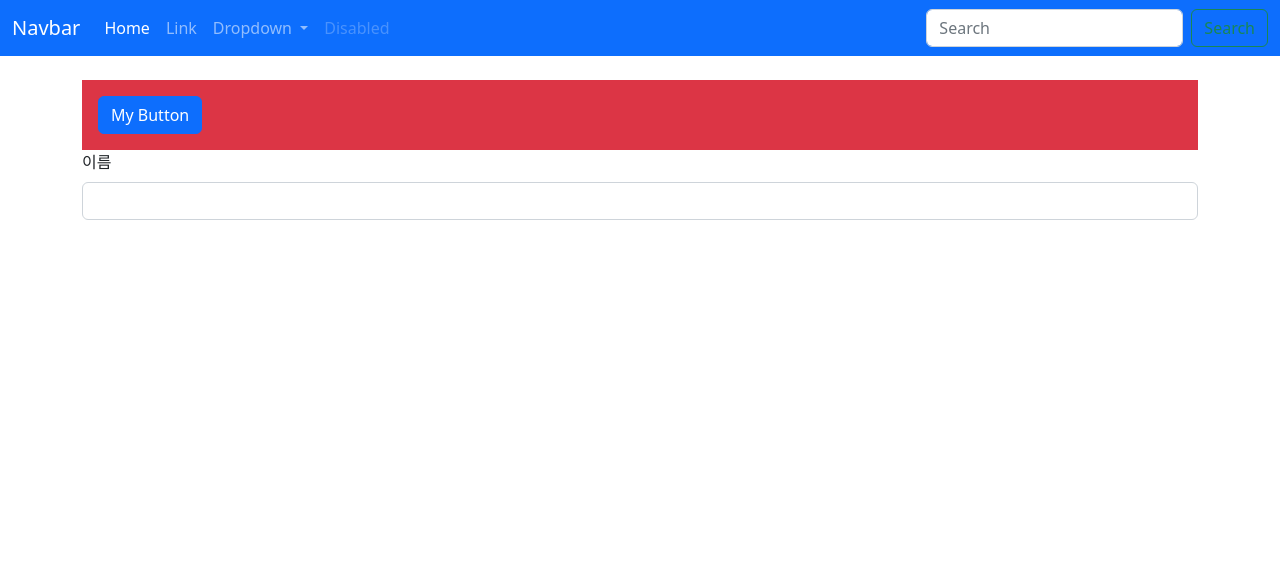
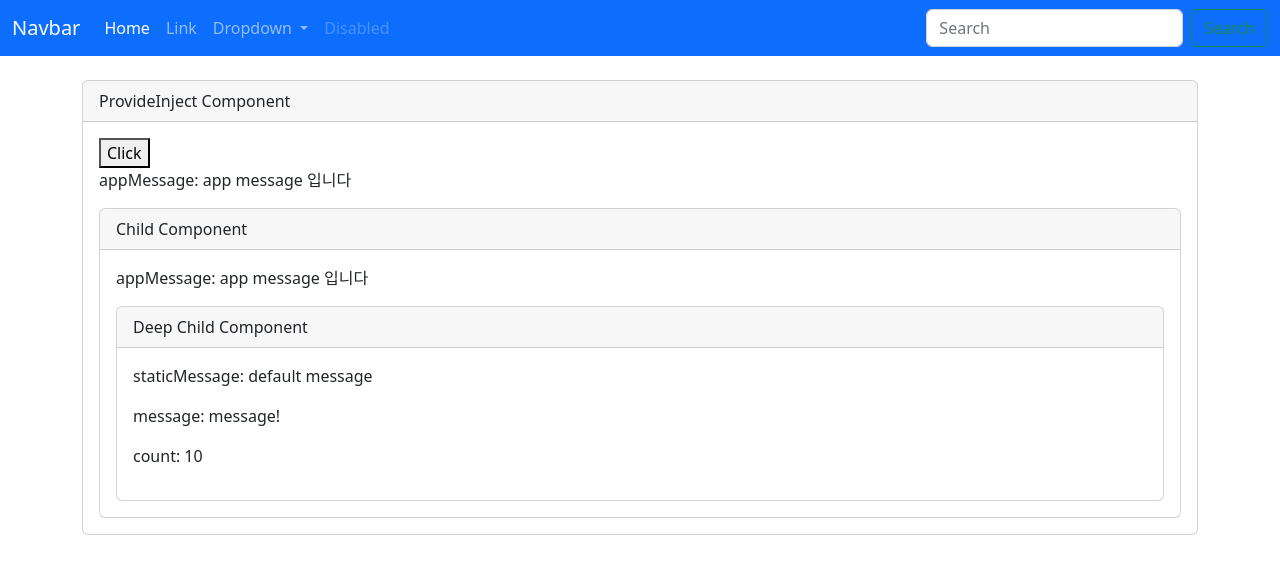
Before and after one commit to Donggwon-Seo/learn-vue3, a Vue app: page / in a window 1280 px wide. Shown: the top 574 px of the page. Built offline with nearby package versions, Linux system fonts and the light colour scheme.

Commit message:
Provide & Inject

```diff
--- a/src/App.vue
+++ b/src/App.vue
@@ -1,7 +1,8 @@
 <template>
-	<TheNav></TheNav>
-	<TheView></TheView>
-	<div></div>
+	<div>
+		<TheNav></TheNav>
+		<TheView></TheView>
+	</div>
 </template>
 
 <script>
@@ -9,14 +10,12 @@ import TheNav from "@/components/TheNav.vue";
 import TheView from "@/components/TheView.vue";
 
 export default {
-	components: {
-		TheNav,
-		TheView,
-	},
+	components: { TheView, TheNav },
+
 	setup() {
-		return {};
+		return { TheNav, TheView };
 	},
 };
 </script>
 
-<style lang="scss" scoped></style>
+<style scoped></style>
--- /dev/null
+++ b/src/components/Child.vue
@@ -0,0 +1,26 @@
+<template>
+	<div class="card">
+		<div class="card-header">Child Component</div>
+		<div class="card-body">
+			<p>appMessage: {{ appMessage }}</p>
+			<DeepChild></DeepChild>
+		</div>
+	</div>
+</template>
+
+<script>
+import { inject } from "vue";
+import DeepChild from "@/components/DeepChild.vue";
+
+export default {
+	components: {
+		DeepChild,
+	},
+	setup() {
+		const appMessage = inject("app-message");
+		return { appMessage };
+	},
+};
+</script>
+
+<style lang="scss" scoped></style>
--- /dev/null
+++ b/src/components/DeepChild.vue
@@ -0,0 +1,27 @@
+<template>
+	<div className="card">
+		<div className="card-header">Deep Child Component</div>
+		<div className="card-body">
+			<p>staticMessage: {{ staticMessage }}</p>
+			<p>message: {{ message }}</p>
+			<p>count: {{ count }}</p>
+		</div>
+	</div>
+</template>
+
+<script>
+import { inject } from "vue";
+
+export default {
+	setup() {
+		const staticMessage = inject("static-message", "default message");
+		const { message, updateMessage } = inject("message");
+		updateMessage("!");
+		message.value = message.value + "!";
+		const count = inject("count");
+		return { staticMessage, message, count };
+	},
+};
+</script>
+
+<style lang="scss" scoped></style>
--- /dev/null
+++ b/src/components/ProvideInject.vue
@@ -0,0 +1,43 @@
+<template>
+	<div class="container py-4">
+		<div class="card">
+			<div class="card-header">ProvideInject Component</div>
+			<div class="card-body">
+				<button @click="count++">Click</button>
+				<p>appMessage: {{ appMessage }}</p>
+				<Child></Child>
+			</div>
+		</div>
+	</div>
+</template>
+
+<script>
+import { inject, provide, readonly, ref } from "vue";
+import Child from "./Child.vue";
+
+export default {
+	components: {
+		Child,
+	},
+	setup() {
+		const staticMessage = "static message";
+		const message = ref("message");
+		const updateMessage = appendMessage => {
+			message.value = message.value + appendMessage;
+		};
+		const count = ref(10);
+		// provide('static-message', staticMessage);
+		provide("message", { message: readonly(message), updateMessage });
+		provide("count", count);
+		const msg = inject("msg");
+		console.log("msg: ", msg);
+		const appMessage = inject("app-message");
+		return { count, appMessage };
+	},
+	mounted() {
+		console.log("this.msg: ", this.msg);
+	},
+};
+</script>
+
+<style lang="scss" scoped></style>
--- a/src/components/TheView.vue
+++ b/src/components/TheView.vue
@@ -1,31 +1,18 @@
 <template>
 	<main>
-		<div class="container py-4">
-			<!--      @click="sayHello"-->
-			<MyButton
-				class="my-button"
-				id="my-button"
-				@say-hello="sayHello"
-			></MyButton>
-			<LabelInput label="이름" data-id="id입니다"></LabelInput>
-		</div>
+		<ProvideInject></ProvideInject>
 	</main>
 </template>
 
 <script>
-import MyButton from "./MyButton.vue";
-import LabelInput from "./LabelInput.vue";
+import ProvideInject from "@/components/ProvideInject.vue";
 
 export default {
 	components: {
-		MyButton,
-		LabelInput,
+		ProvideInject,
 	},
 	setup() {
-		const sayHello = () => {
-			alert("안녕하세요!");
-		};
-		return { sayHello };
+		return {};
 	},
 };
 </script>
--- a/src/main.js
+++ b/src/main.js
@@ -4,5 +4,10 @@ import App from "./App.vue";
 import "bootstrap/dist/js/bootstrap.js";
 
 const app = createApp(App);
-// app.component("AppCard", AppCard);
-createApp(App).mount("#app");
+
+// app.component('AppCard', AppCard);
+
+app.provide("app-message", "app message 입니다");
+app.config.globalProperties.msg = "hello";
+app.provide("msg", "hello msg");
+app.mount("#app");
```
Also changed, not shown: src/components/AppCard.vue (+16 -49 lines), src/components/Example.vue (added, +62 -0 lines), src/components/FancyButton.vue (added, +28 -0 lines), src/components/PostIndex.vue (+4 -4 lines), src/components/PostItem.vue (added, +62 -0 lines).
